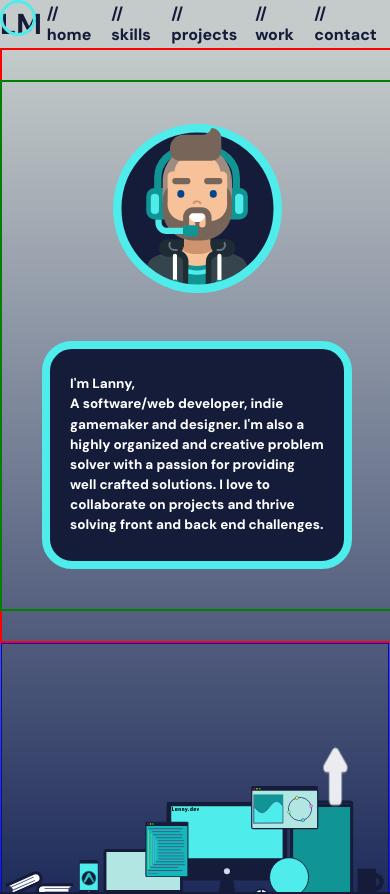
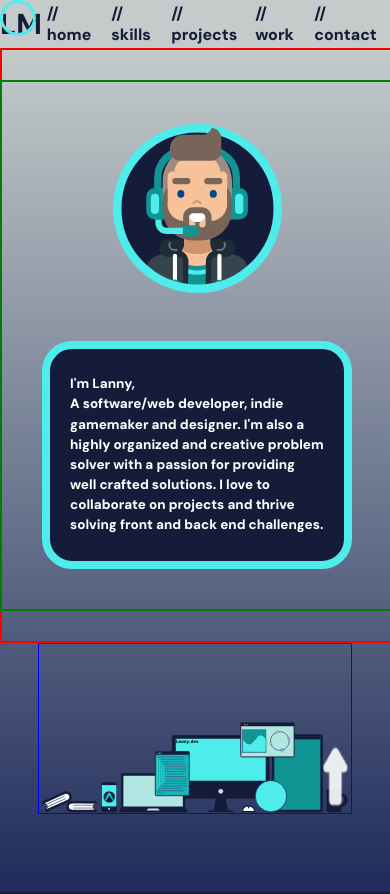
Before and after one commit to Lanny-MacMillan/dev_portfolio, a React (Create React App) app: page / in a window 390 px wide. Shown: the top 894 px of the page. Built offline with nearby package versions, Linux system fonts and the light colour scheme; a web font is replaced by a local one.

Commit message:
google tab name change, styling chnags to test mobile

```diff
--- a/src/components/home/Home.styles.js
+++ b/src/components/home/Home.styles.js
@@ -259,8 +259,8 @@ export const LowerDiv = styled.div`
   max-width: 1600px;
   height: 40vh;
   @media only screen and (min-width: 320px) and (max-width: 768px) {
-    width: 99%;
-    height: 30vh;
+    width: 80%;
+    height: 20vh;
     border: 1px solid blue;
   }
 
```
